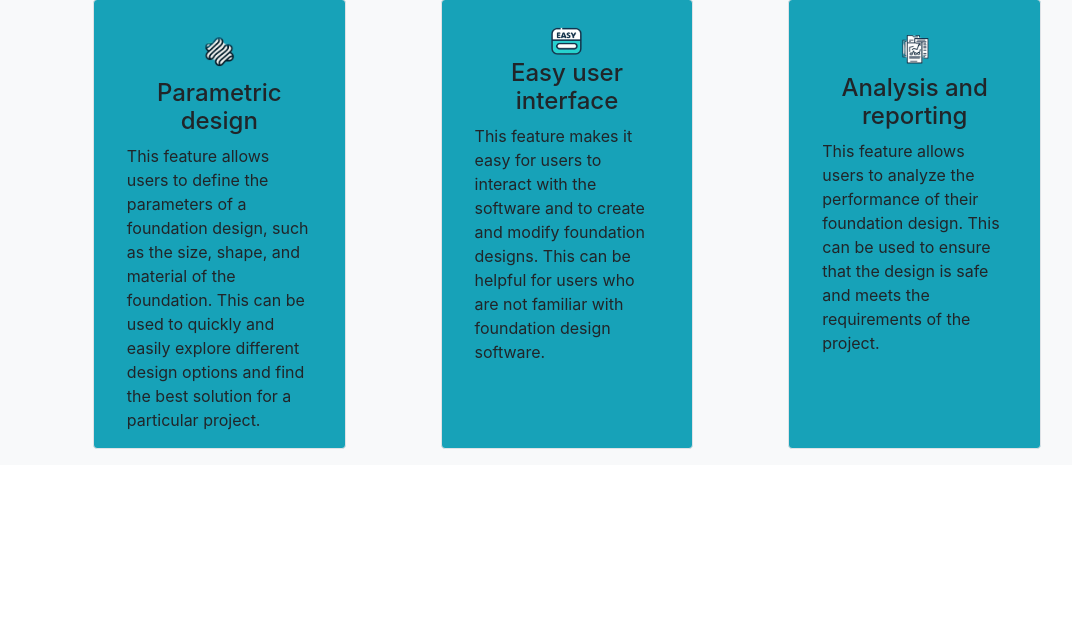
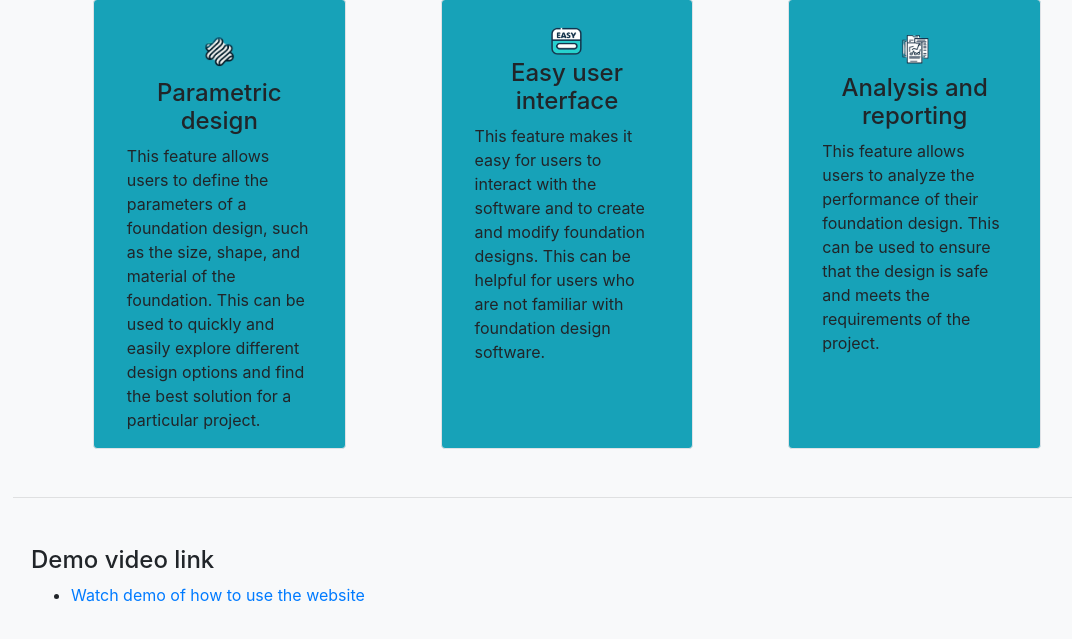
Before and after one commit to GideonAmhaG/portfolio_project, a Flask app: page / in a window 1280 px wide. Shown: the part 741-1380 px from the top of the page, without its empty margins (73-1145 px from the left). Before the commit the page ends 1206 px from the top, so only its background shows below. Run offline with Flask 3, Linux system fonts and the light colour scheme; some libraries are stand-ins or nearby versions.

Commit message:
added video to home page

```diff
--- a/website/templates/home.html
+++ b/website/templates/home.html
@@ -80,4 +80,17 @@
 	<div class="col-1">
 	</div>
 </div>
+<hr class="my-5">
+<div class="row justify-content-start pl-5">
+	<div class="d-flex flex-column">
+		<div class="row">
+			<h4>Demo video link</h4>
+		</div>
+		<div class="row">
+			<ul>
+				<li><a href="https://www.youtube.com/watch?v=Fz7UzISw99Q">Watch demo of how to use the website</a></li>
+			</ul>
+		</div>
+	</div>
+</div>
 {% endblock %}
```
